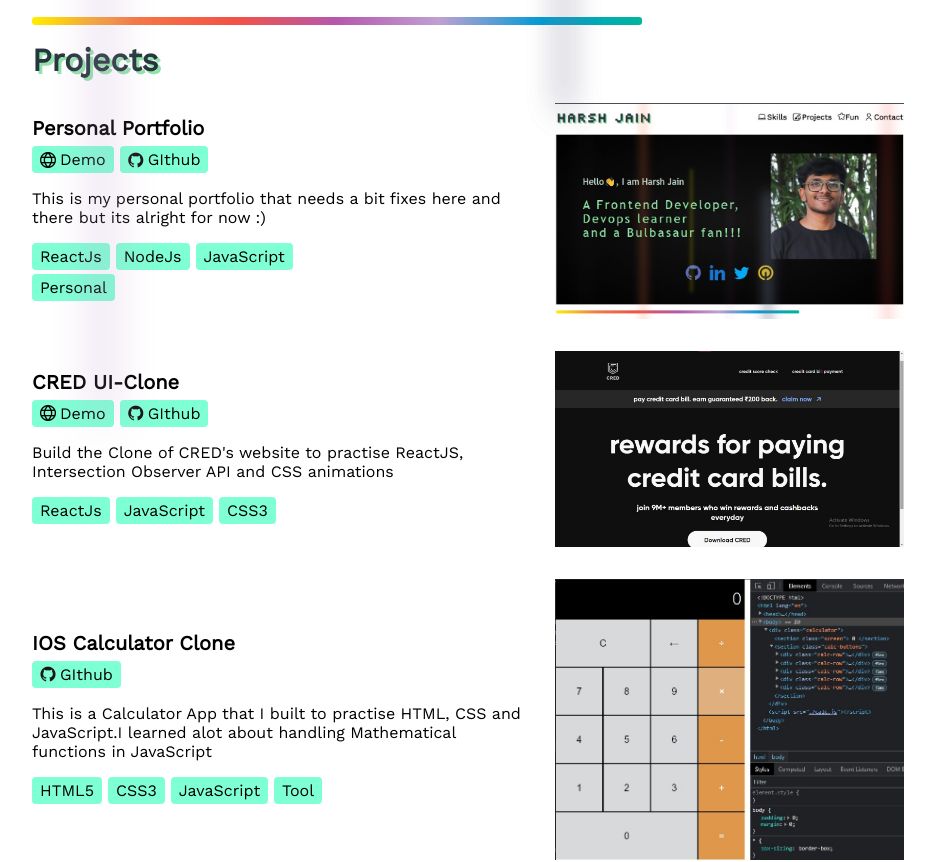
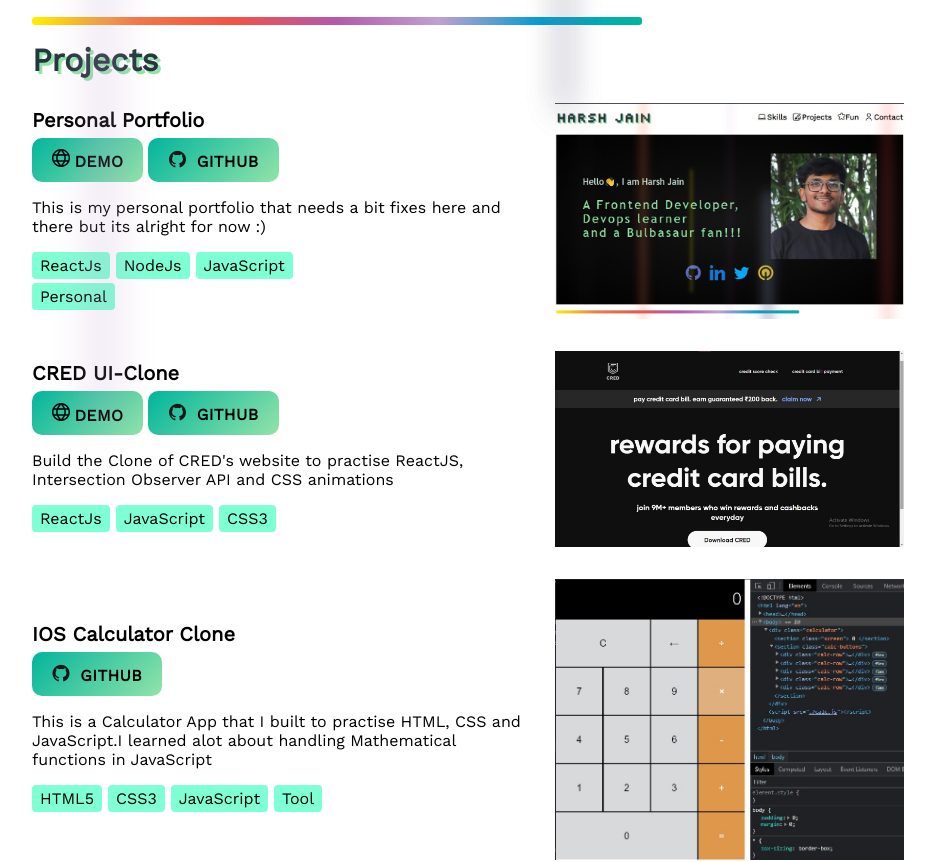
Before and after one commit to HarshJa1n/harshfolio, a React (Create React App) app: page / in a window 1280 px wide. Shown: the part 1100-1962 px from the top of the page, without its empty margins (172-1107 px from the left). Built offline with nearby package versions, Linux system fonts and the light colour scheme.

Commit message:
minor updates part3

```diff
--- a/src/components/body/contact/contact.css
+++ b/src/components/body/contact/contact.css
@@ -21,7 +21,7 @@
 }
 
 .download {
-  background-color: aquamarine;
+  background-color: #92e3a9;
   padding: 8px 16px;
   font-size: 24px;
   display: flex;
--- a/src/components/body/projects/project-card.css
+++ b/src/components/body/projects/project-card.css
@@ -39,20 +39,76 @@
   margin-top: 6px;
   display: flex;
 }
-.link-button {
-  display: flex;
+.button-75 {
+  /*display: flex;
   justify-content: center;
   align-items: center;
   width: max-content;
-  background-color: aquamarine;
+  background-color: #92e3a9;
   padding: 4px 8px;
   border-radius: 4px;
   font-size: 16px;
-  margin-right: 6px;
+  margin-right: 6px;*/
+  align-items: center;
+  background-image: linear-gradient(135deg,#01b59c, #92e3a9);
+  border: 0;
+  border-radius: 10px;
+  box-sizing: border-box;
+  color: #000000;
+  cursor: pointer;
+  display: flex;
+  flex-direction: column;
+  font-size: 16px;
+  font-weight: 700;
+  height: 44px;
+  justify-content: center;
+  letter-spacing: 0.4px;
+  line-height: 1;
+  max-width: 100%;
+  padding-left: 20px;
+  padding-right: 20px;
+  padding-top: px;
+  text-decoration: none;
+  text-transform: uppercase;
+  user-select: none;
+  touch-action: manipulation;
+  margin-right: 5px;
 }
-.link-button i {
-  display: flex;
-  align-items: center;
+.button-75:active {
+  outline: 0;
+}
+
+.button-75:hover {
+  outline: 0;
+}
+
+.button-75 span {
+  transition: all 200ms;
+}
+
+.button-75:hover span {
+  transform: scale(0.9);
+  opacity: 0.75;
+}
+
+@media screen and (max-width: 991px) {
+  .button-75 {
+    font-size: 12px;
+    height: 35px;
+  }
+  .button-75 i{
+    font-size: 4px;
+  }
+
+  .button-75 span {
+    line-height: 40px;
+  }
+
+
+}
+
+.button-75 i {
+font-size: 18px;
   margin-right: 4px;
 }
 @media only screen and (max-width: 720px) {
--- a/src/components/body/projects/project-card.js
+++ b/src/components/body/projects/project-card.js
@@ -8,17 +8,17 @@
         <div className="project-links">
           {project.demo && (
             <a className="project-link" href={project.demo}>
-              <div className="link-button">
+              <div className="button-75"><span>
                 <i class="fi-rr-globe"></i>
                 Demo
-              </div>
+                </span></div>
             </a>
           )}
           {project.github && (
             <a className="project-link" href={project.github}>
-              <div className="link-button">
+              <div className="button-75"><span>
                 <i class="devicon-github-original colored"></i> GIthub
-              </div>
+                </span></div>
             </a>
           )}
         </div>
--- a/src/data/projects.js
+++ b/src/data/projects.js
@@ -5,8 +5,8 @@
     about:
       "This is my personal portfolio that needs a bit fixes here and there but its alright for now :)",
     tags: ["ReactJs", "NodeJs", "JavaScript", "Personal"],
-    demo: "https://harshja1n.github.io/harshfolio.github.io/",
-    github: "https://github.com/HarshJa1n/harshfolio.github.io",
+    demo: "https://harshja1n.github.io/harshfolio/",
+    github: "https://github.com/HarshJa1n/harshfolio",
     image: require("../assets/image/portfolio1.jpg").default,
   },
   {
```
Also changed, not shown: src/data/work.js (deleted, +0 -20 lines).
